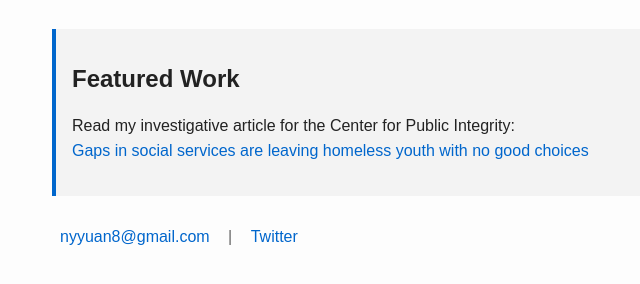
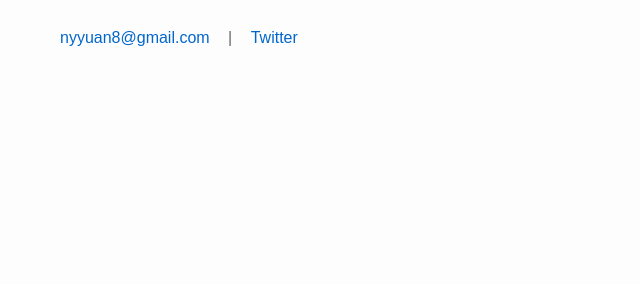
Before and after one commit to nyuan3/nyuan3.github.io, a plain HTML site: page index.html in a window 1280 px wide. Shown: the part 88-372 px from the top of the page, without its empty margins (188-828 px from the left). Drawn offline with Linux system fonts and the light colour scheme.

Commit message:
Update index.html

```diff
--- a/index.html
+++ b/index.html
@@ -47,17 +47,6 @@
 <body>
 
   <h1>Nathan Yuan</h1>
-
-  <div class="article">
-    <h2>Featured Work</h2>
-    <p>
-      Read my investigative article for the Center for Public Integrity:<br />
-      <a href="https://publicintegrity.org/education/unhoused-and-undercounted/gaps-in-social-services-are-leaving-homeless-youth-with-no-good-choices/" target="_blank" rel="noopener noreferrer">
-        Gaps in social services are leaving homeless youth with no good choices
-      </a>
-    </p>
-  </div>
-
   <div class="contact">
     <a href="mailto:nyyuan8@gmail.com">nyyuan8@gmail.com</a>
     <span class="separator">|</span>
```
